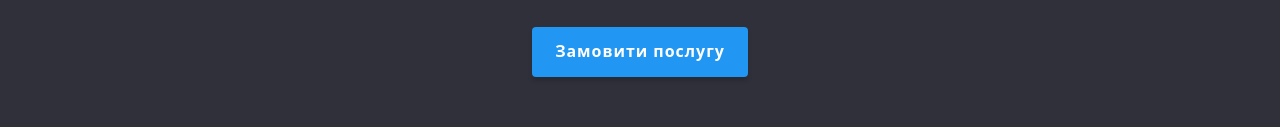
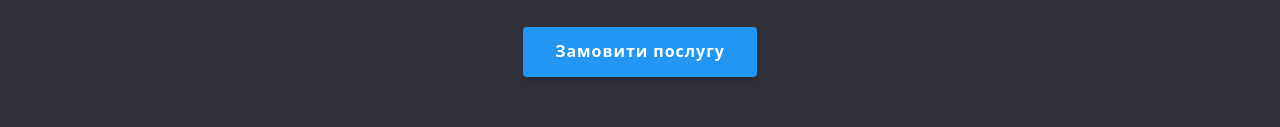
Before and after one commit to YaroslavBoldyshev/goit-markup-hw-03, a plain HTML site: page index.html in a window 1280 px wide. Shown: the part 419-546 px from the top of the page. Drawn offline with nearby package versions, Linux system fonts and the light colour scheme.

Commit message:
Update style.css

```diff
--- a/css/style.css
+++ b/css/style.css
@@ -121,7 +121,7 @@ body{
     cursor: pointer;
 }
 .button-order{
-    width: 216px;
+    min-width: 216px;
     height: 50px;
     background: var(--brand-color);
     box-shadow: 0px 4px 4px rgba(0, 0, 0, 0.15);
@@ -135,6 +135,7 @@ body{
     letter-spacing: 0.06em;
     border: none;
     color: var(--white-color);
+    padding: 10px 32px;
 }
 .button-order:active{
     background-color: #188CE8;
@@ -266,7 +267,7 @@ body{
     column-gap: 30px;
     /* list-style: none; */
     /* flex-flow: row; */
-    /* justify-content: space-around; */
+    /* justify-content: space-between; */
 }
 .adv-list-item{
     flex-basis: calc((100%-90px)/4);
```
